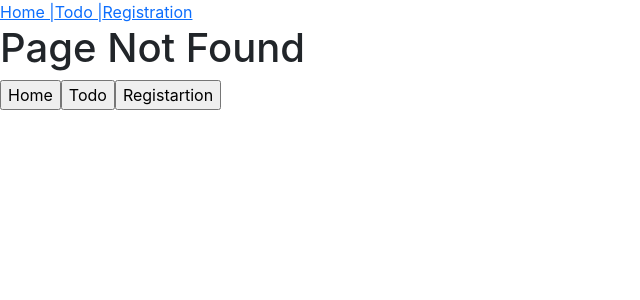
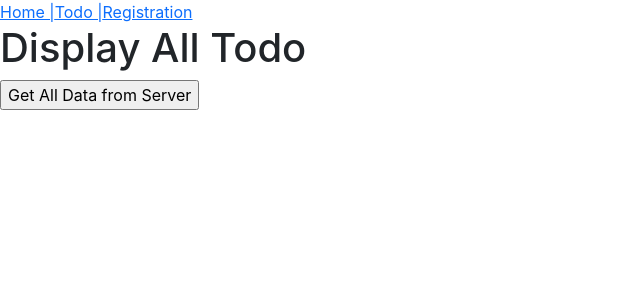
Before and after one commit to mayuri-patade/fourth-react-app, a React (Create React App) app: page /todo-list in a window 1280 px wide. Before the commit this address had no page. Shown: the top 300 px of the page, without its empty margins (0-640 px from the left). Built offline with nearby package versions, Linux system fonts and the light colour scheme; the HTML template or start-up script is replaced by a standard one.

Commit message:
todolist created

```diff
--- a/src/App.js
+++ b/src/App.js
@@ -2,7 +2,7 @@
 import MyTodo from "./pages/MyTodo";
 import MyRegistration from "./pages/MyRegistration";
 import MyNavigationLinks from "./pages/MyNavigationLinks";
-import MyNavigationLinksUsingButton from "./pages/MyNavigationLinksUsingButton";
+import MyTodoList from "./pages/MyTodoList";
 
 function App() {
   return (
@@ -15,11 +15,10 @@
           <Route path="/" element={<h1>Hello</h1>} />
           <Route path="/home" element={<h1>Home</h1>} />
           <Route path="/todo" element={<MyTodo />} />
+          <Route path="/todo-list" element={<MyTodoList />} />
           <Route path="/registration" element={<MyRegistration />} />
           <Route path="*" element={<h1>Page Not Found</h1>} />
         </Routes>
-
-        <MyNavigationLinksUsingButton />
       </BrowserRouter>
     </>
   );
--- /dev/null
+++ b/src/pages/MyTodoList.js
@@ -0,0 +1,36 @@
+import { useState } from "react";
+
+function MyTodoList() {
+  let [todoList, setTodoList] = useState([]);
+
+  let getAllTodoAction = async () => {
+    let url = `http://localhost:4000/find-all-todo`;
+    let res = await fetch(url);
+    let list = await res.json();
+
+    // list updated.
+    let newlist = [...list];
+    setTodoList(newlist);
+  };
+
+  return (
+    <>
+      <h1>Display All Todo</h1>
+      <input
+        type="button"
+        value="Get All Data from Server"
+        onClick={getAllTodoAction}
+      />
+
+      {todoList.map((item) => (
+        <>
+          <div className="alert alert-secondary mb-1">
+            {item.task} <p>{item.description}</p>
+          </div>
+        </>
+      ))}
+    </>
+  );
+}
+
+export default MyTodoList;
```
